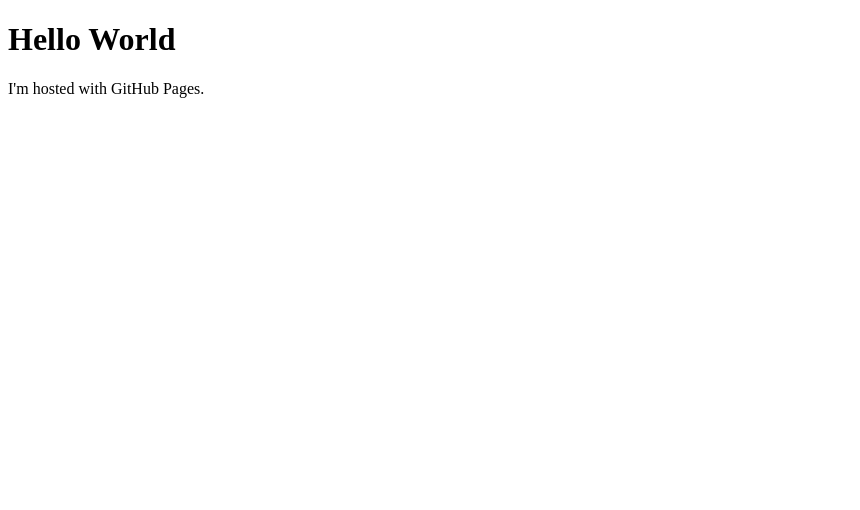
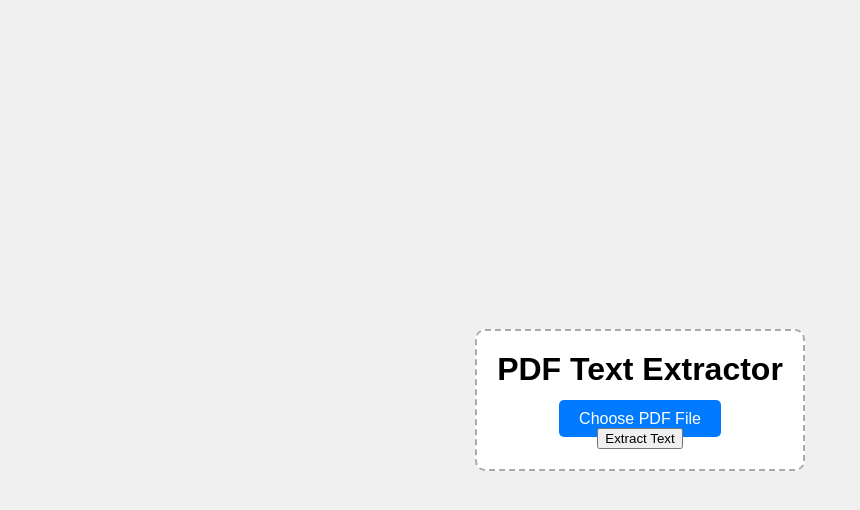
Before and after one commit to Parashu-nS/Parashu-nS.github.io, a plain HTML site: page index.html in a window 1280 px wide. Shown: the whole page, without its empty margins (0-860 px from the left). Drawn offline with Linux system fonts and the light colour scheme.

Commit message:
Update index.html

```diff
--- a/index.html
+++ b/index.html
@@ -1,7 +1,55 @@
 <!DOCTYPE html>
-<html>
+<html lang="en">
+<head>
+    <meta charset="UTF-8">
+    <meta name="viewport" content="width=device-width, initial-scale=1.0">
+    <title>PDF Text Extractor</title>
+    <style>
+        body {
+            font-family: Arial, sans-serif;
+            margin: 0;
+            padding: 0;
+            display: flex;
+            justify-content: center;
+            align-items: center;
+            height: 100vh;
+            background-color: #f0f0f0;
+        }
+        .container {
+            text-align: center;
+            border: 2px dashed #aaa;
+            padding: 20px;
+            border-radius: 10px;
+            background-color: #fff;
+        }
+        h1 {
+            margin-top: 0;
+        }
+        #file-input {
+            display: none;
+        }
+        label {
+            cursor: pointer;
+            padding: 10px 20px;
+            background-color: #007bff;
+            color: #fff;
+            border-radius: 5px;
+            transition: background-color 0.3s ease;
+        }
+        label:hover {
+            background-color: #0056b3;
+        }
+    </style>
+</head>
 <body>
-<h1>Hello World</h1>
-<p>I'm hosted with GitHub Pages.</p>
+    <div class="container">
+        <h1>PDF Text Extractor</h1>
+        <form action="/" method="post" enctype="multipart/form-data">
+            <input type="file" name="file" id="file-input" accept=".pdf" required>
+            <label for="file-input">Choose PDF File</label>
+            <br>
+            <input type="submit" value="Extract Text">
+        </form>
+    </div>
 </body>
 </html>
```
